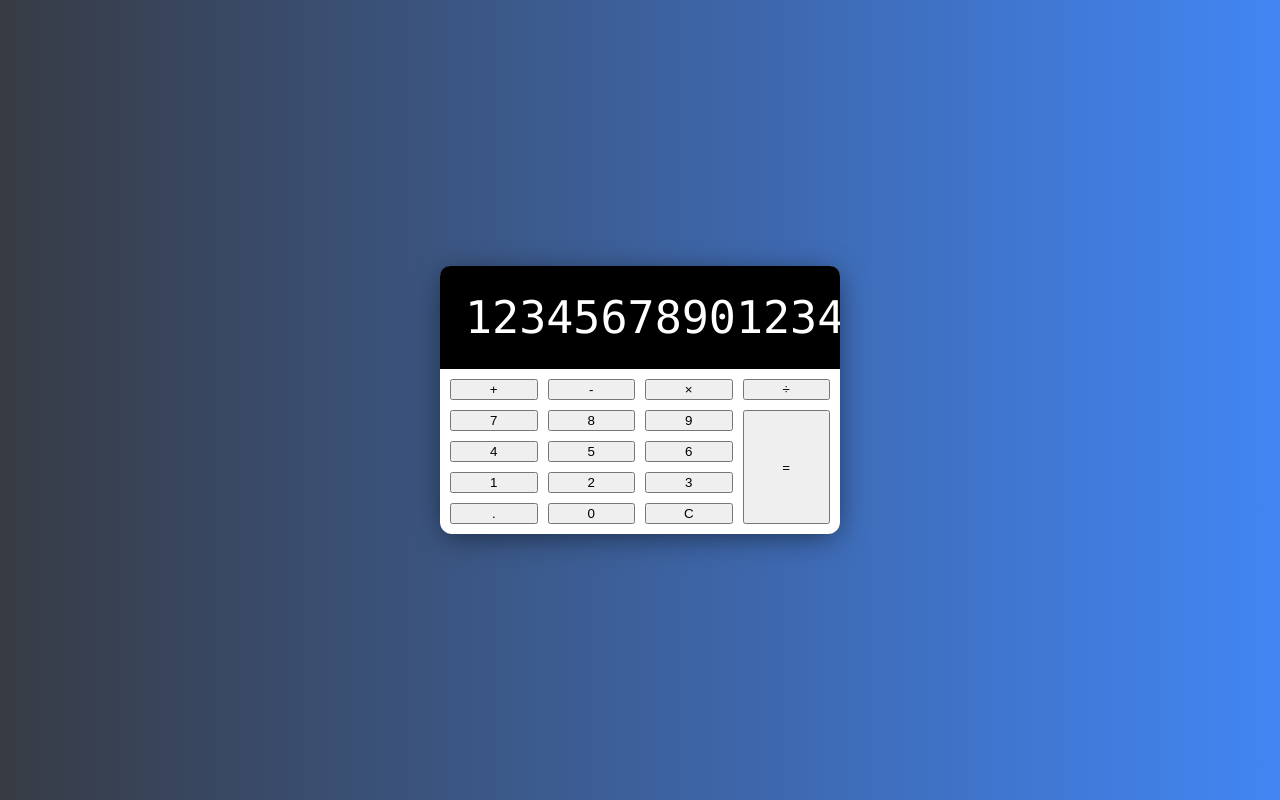
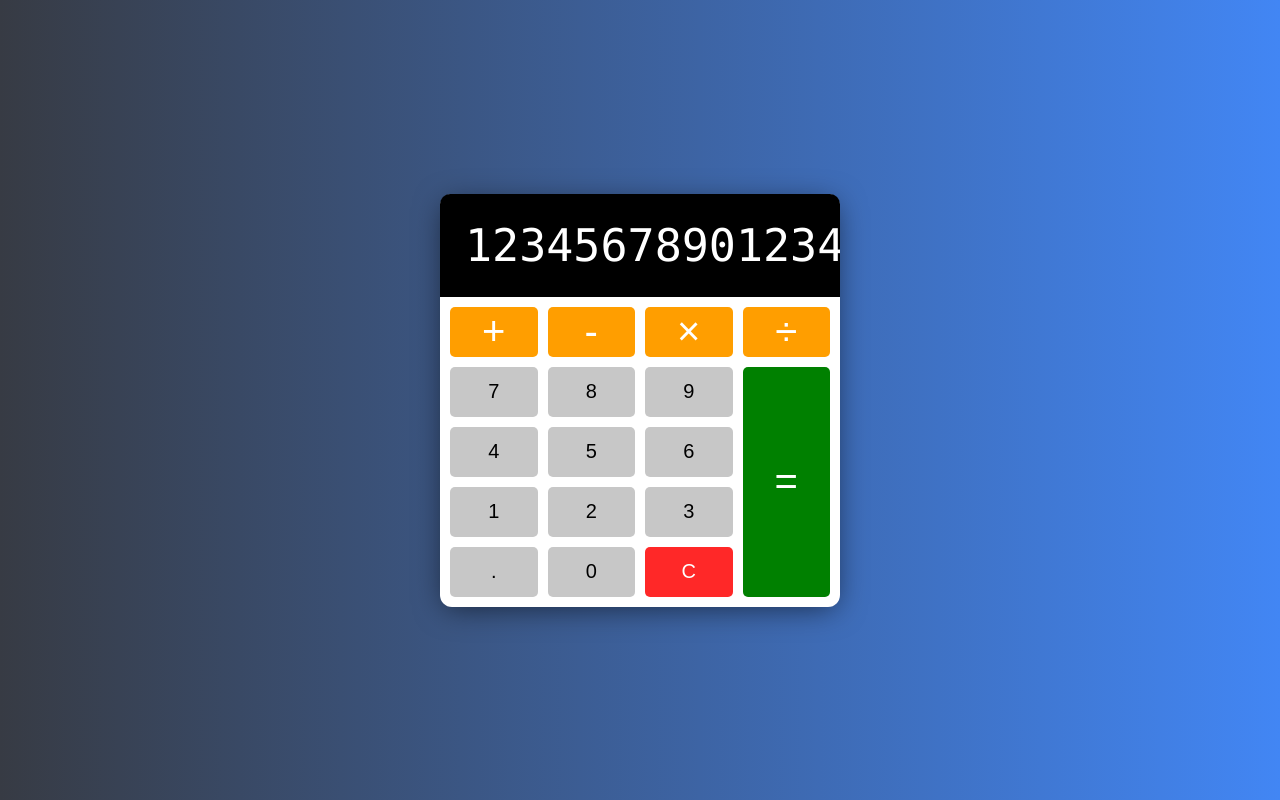
Before and after one commit to AnjaSiewert/calculator, a plain HTML site: page index.html in a window 1280 px wide. Drawn offline with Linux system fonts and the light colour scheme.

Commit message:
style buttons

```diff
--- a/styles.css
+++ b/styles.css
@@ -61,7 +61,53 @@ body {
     padding: 10px;
 }
 
+button {
+  min-height: 50px;
+  font-size: 20px;
+  font-weight: 100;
+  border: none;
+  border-radius: 5px;
+  cursor: pointer;
+  background: rgb(199,199,199);
+}
+
+button:hover {
+    filter: brightness(120%);
+}
+
+button:active {
+    transform: translateY(2px);
+}
+
+button:focus {
+    outline: none;
+}
+
+.operator {
+    background: rgb(255, 158, 0);
+    color: white;
+    font-size: 40px;
+}
+
+.clear {
+    background: rgb(255,40,40);
+    color: white;
+}
+
+.clear:hover {
+    filter: brightness(80%);
+}
+
 .equal-sign {
     grid-column: -2;
-    grid-row: 2 / span 4
+    grid-row: 2 / span 4;
+    background: rgb(0, 128, 0);
 }
+
+/* Media Query */
+
+@media screen and (max-width: 600px) {
+    .calculator {
+        width: 95%;
+    }
+}
```
